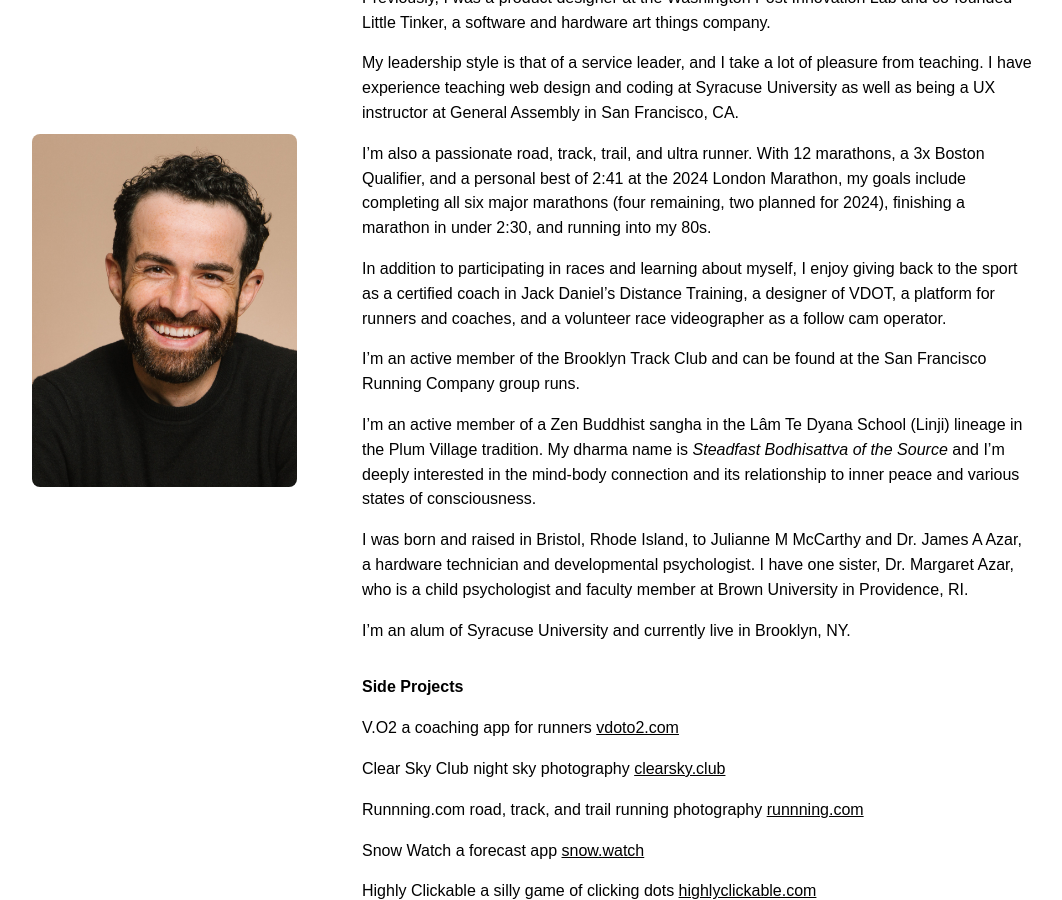
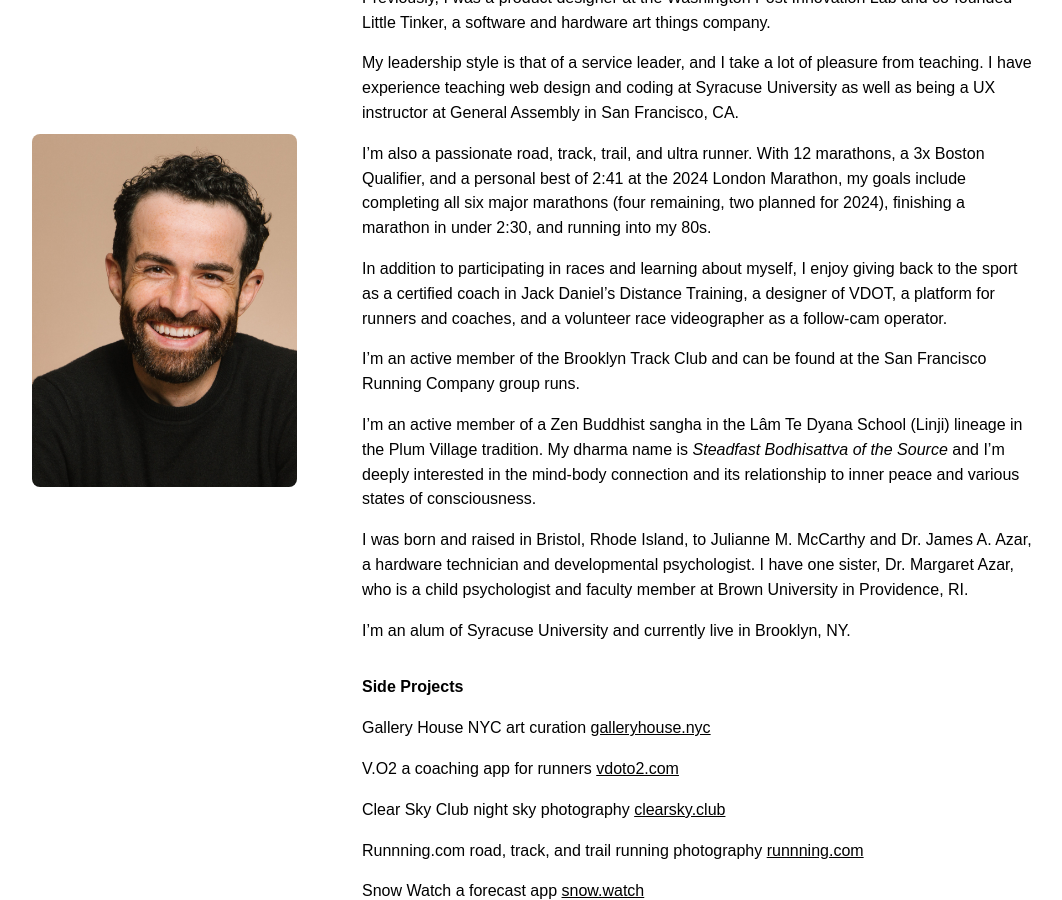
Before and after one commit to ReptarAzar/reptarazar.github.io, a Jekyll site: the page 5.0/index.html, which Jekyll copies as it is, in a window 1280 px wide and 900 px high, scrolled down 544 px. Shown: the whole window, without its empty margins (108-1170 px from the left). Built offline with Jekyll 4.4.1, drawn with Linux system fonts in a browser that asks for light colours; some web fonts are replaced.

Commit message:
Index content updates

```diff
--- a/5.0/index.html
+++ b/5.0/index.html
@@ -80,17 +80,19 @@ Website hand designed and coded by
 
     <p>I’m also a passionate road, track, trail, and ultra runner. With 12 marathons, a 3x Boston Qualifier, and a personal best of 2:41 at the 2024 London Marathon, my goals include completing all six major marathons (four remaining, two planned for 2024), finishing a marathon in under 2:30, and running into my 80s. </p>
 
-    <p>In addition to participating in races and learning about myself, I enjoy giving back to the sport as a certified coach in Jack Daniel’s Distance Training, a designer of VDOT, a platform for  runners and coaches, and a volunteer race videographer as a follow cam operator.</p>
+    <p>In addition to participating in races and learning about myself, I enjoy giving back to the sport as a certified coach in Jack Daniel’s Distance Training, a designer of VDOT, a platform for  runners and coaches, and a volunteer race videographer as a follow-cam operator.</p>
 
     <p>I’m an active member of the Brooklyn Track Club and can be found at the San Francisco Running Company group runs. </p>
 
     <p>I’m an active member of a Zen Buddhist sangha in the Lâm Te Dyana School (Linji) lineage in the Plum Village tradition. My dharma name is <span class="italicized">Steadfast Bodhisattva of the Source</span> and I’m deeply interested in the mind-body connection and its relationship to inner peace and various states of consciousness.</p>
 
-    <p>I was born and raised in Bristol, Rhode Island, to Julianne M McCarthy and Dr. James A Azar, a hardware technician and developmental psychologist. I have one sister, Dr. Margaret Azar, who is a child psychologist and faculty member at Brown University in Providence, RI.</p>
+    <p>I was born and raised in Bristol, Rhode Island, to Julianne M. McCarthy and Dr. James A. Azar, a hardware technician and developmental psychologist. I have one sister, Dr. Margaret Azar, who is a child psychologist and faculty member at Brown University in Providence, RI.</p>
 
     <p>I’m an alum of Syracuse University and currently live in Brooklyn, NY. </p>
 
     <p class="small-heading bolded">Side Projects</p>
+
+    <p><span class="semi-bolded">Gallery House NYC</span> art curation <a href="https://galleryhouse.nyc/">galleryhouse.nyc</a></p>
 
     <p><span class="semi-bolded">V.O2</span> a coaching app for runners <a href="https://vdoto2.com/">vdoto2.com</a></p>
 
```
